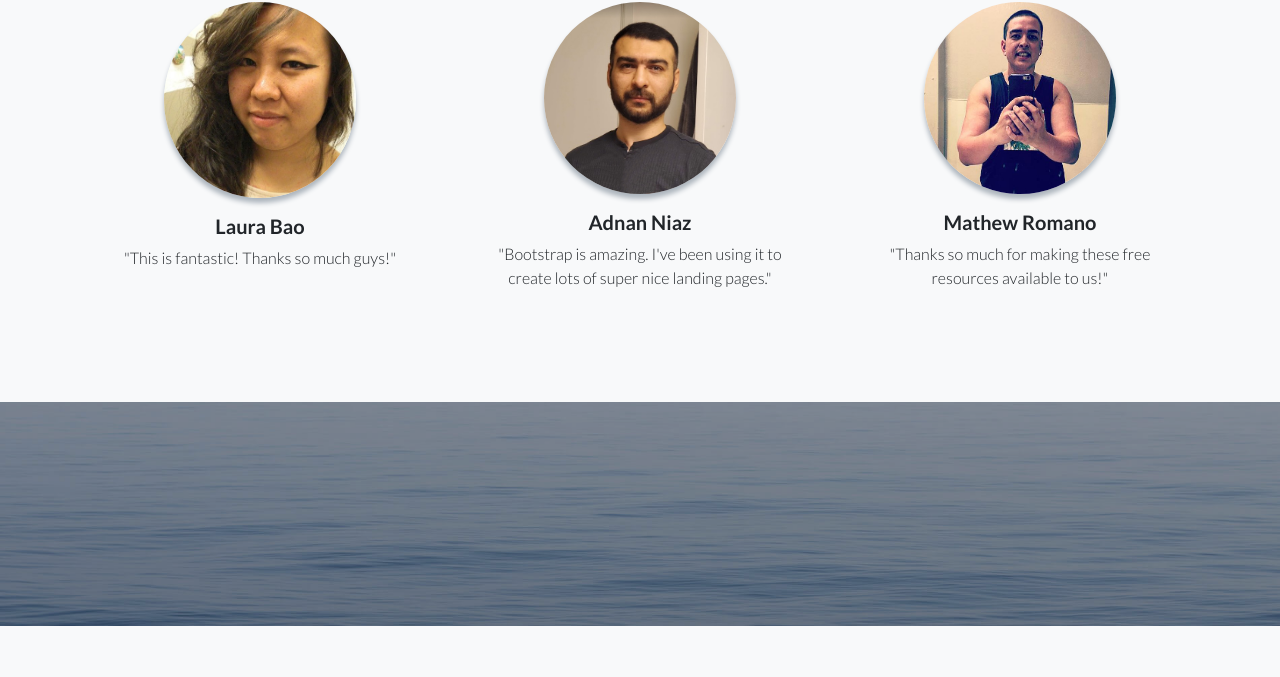
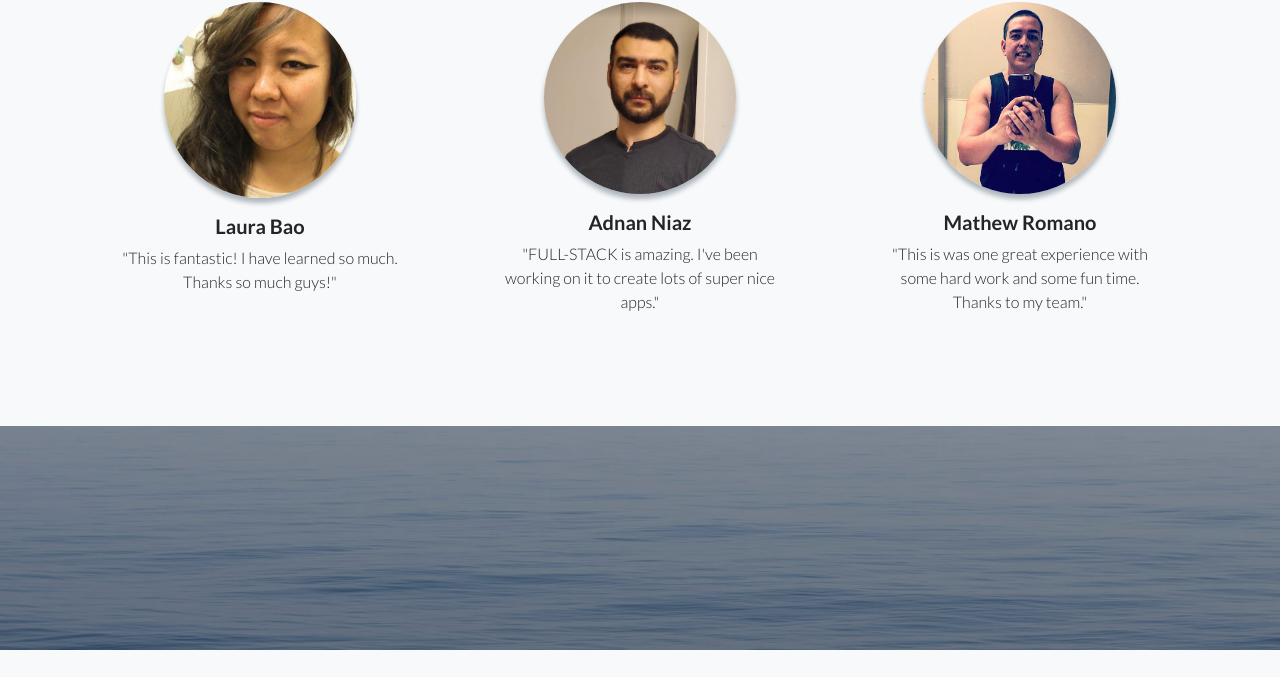
Before and after one commit to adnanniaz77/project2, a website: page views/about.html in a window 1280 px wide. Shown: the part 745-1422 px from the top of the page. Drawn offline with Linux system fonts and the light colour scheme.

Commit message:
added text to testimonials area

```diff
--- a/views/about.html
+++ b/views/about.html
@@ -54,23 +54,24 @@
                     <div class="mx-auto testimonial-item mb-5 mb-lg-0"><img class="rounded-circle img-fluid mb-3"
                             src="assets/img/laura.jpg">
                         <h5>Laura Bao</h5>
-                        <p class="font-weight-light mb-0">"This is fantastic! Thanks so much guys!"</p>
+                        <p class="font-weight-light mb-0">"This is fantastic! I have learned so much. Thanks so much
+                            guys!"</p>
                     </div>
                 </div>
                 <div class="col-lg-4">
                     <div class="mx-auto testimonial-item mb-5 mb-lg-0"><img class="rounded-circle img-fluid mb-3"
                             src="assets/img/testimonials-2.jpg">
                         <h5>Adnan Niaz</h5>
-                        <p class="font-weight-light mb-0">"Bootstrap is amazing. I've been using it to create lots of
-                            super nice landing pages."</p>
+                        <p class="font-weight-light mb-0">"FULL-STACK is amazing. I've been working on it to create lots
+                            of super nice apps."</p>
                     </div>
                 </div>
                 <div class="col-lg-4">
                     <div class="mx-auto testimonial-item mb-5 mb-lg-0"><img class="rounded-circle img-fluid mb-3"
                             src="assets/img/matt.jpg">
                         <h5>Mathew Romano</h5>
-                        <p class="font-weight-light mb-0">"Thanks so much for making these free resources available to
-                            us!"</p>
+                        <p class="font-weight-light mb-0">"This is was one great experience with some hard work and some
+                            fun time. Thanks to my team."</p>
                     </div>
                 </div>
             </div>
```
Also changed, not shown: views/login.html (+1 -1 lines), views/search.html (+6 -5 lines).
